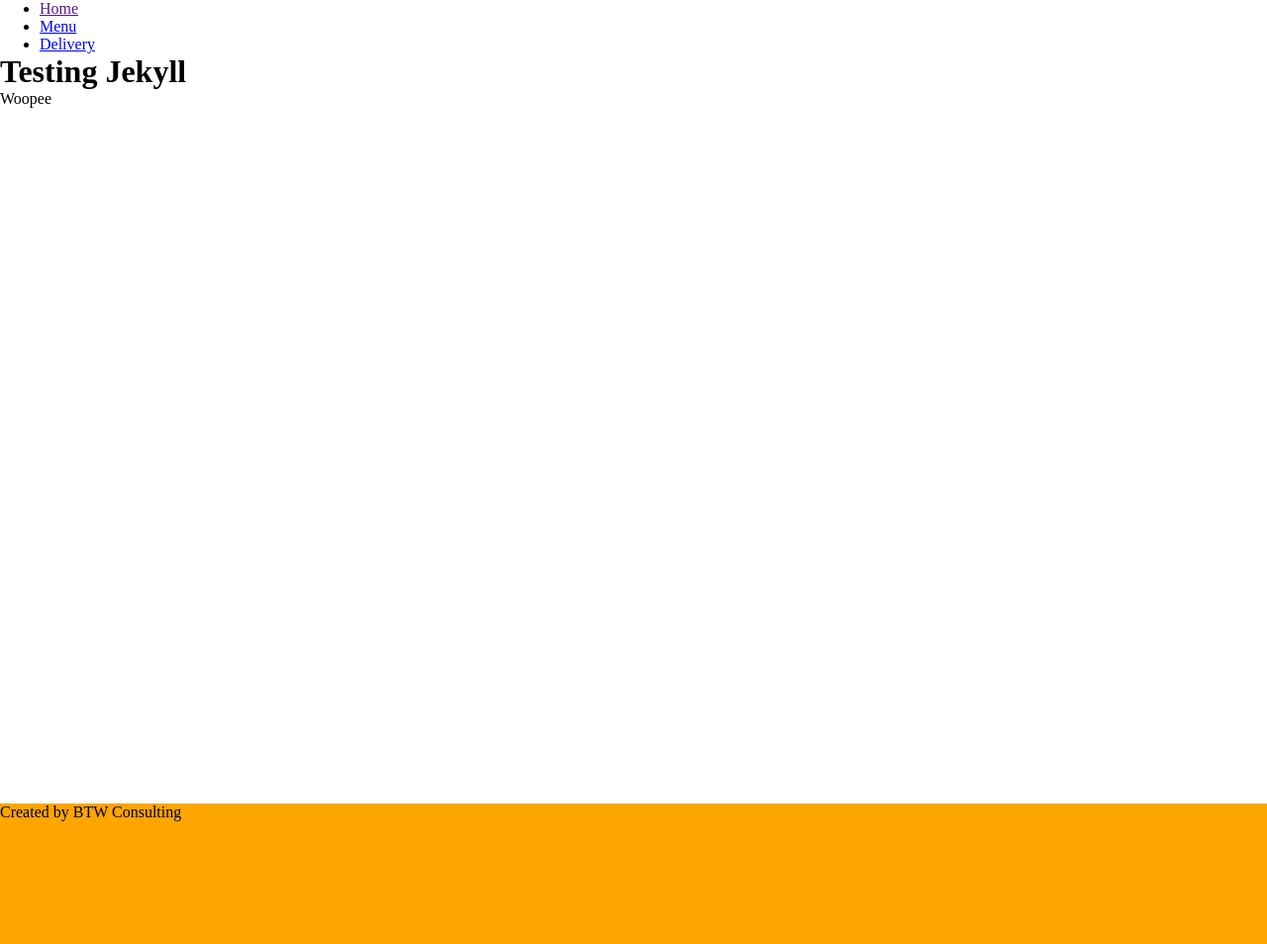
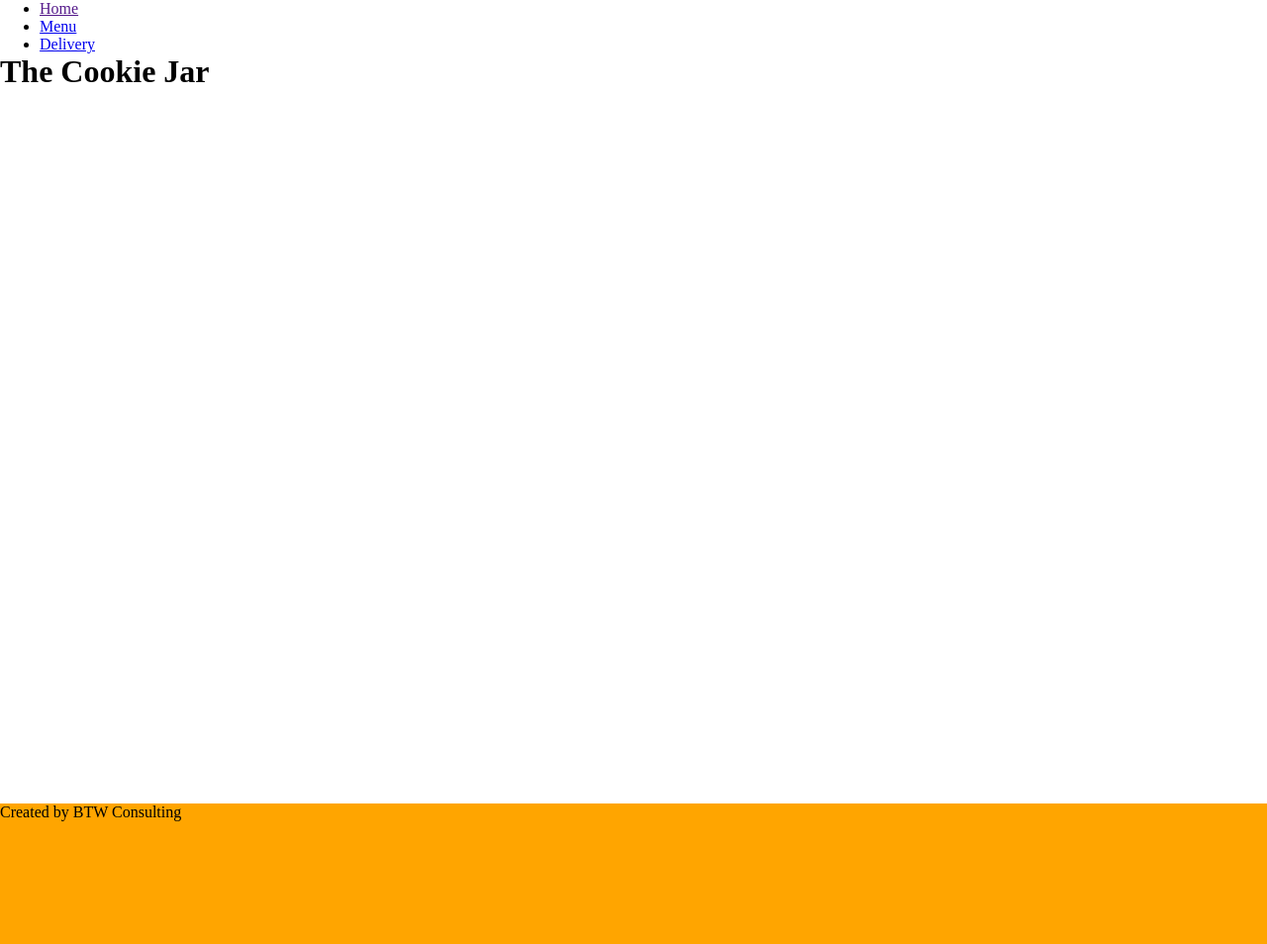
Before and after one commit to burn123/BTW250Final, a Jekyll site: the page built from index.html, in a window 1280 px wide. Shown: the whole page at 99% size. Built offline with Jekyll 4.4.1, drawn with Linux system fonts in a browser that asks for light colours.

Commit message:
Update index.html

```diff
--- a/index.html
+++ b/index.html
@@ -2,7 +2,6 @@
 layout: default
 title: The Cookie Jar
 ---
-<div class="default-content">
-    <h1>Testing Jekyll</h1>
-    <p>Woopee</p>
+<div class="index-content">
+    <h1>The Cookie Jar</h1>
 </div>
```
